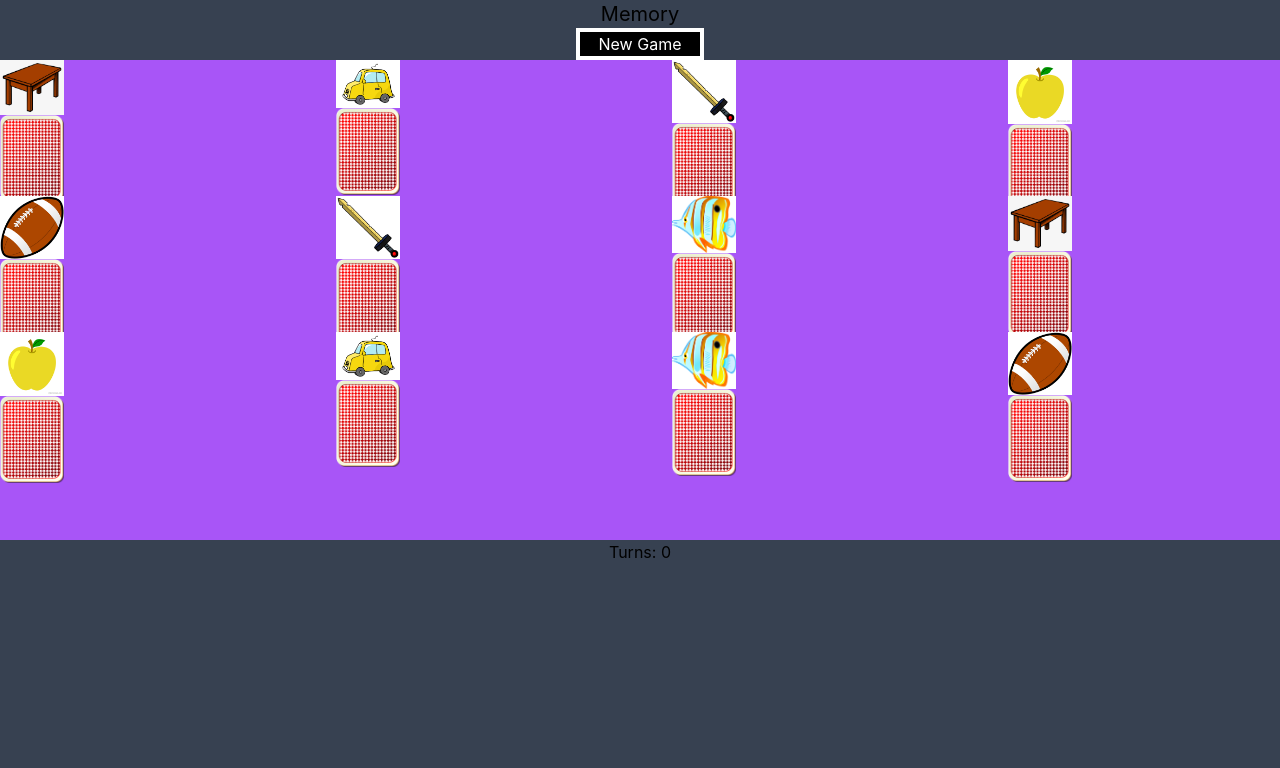
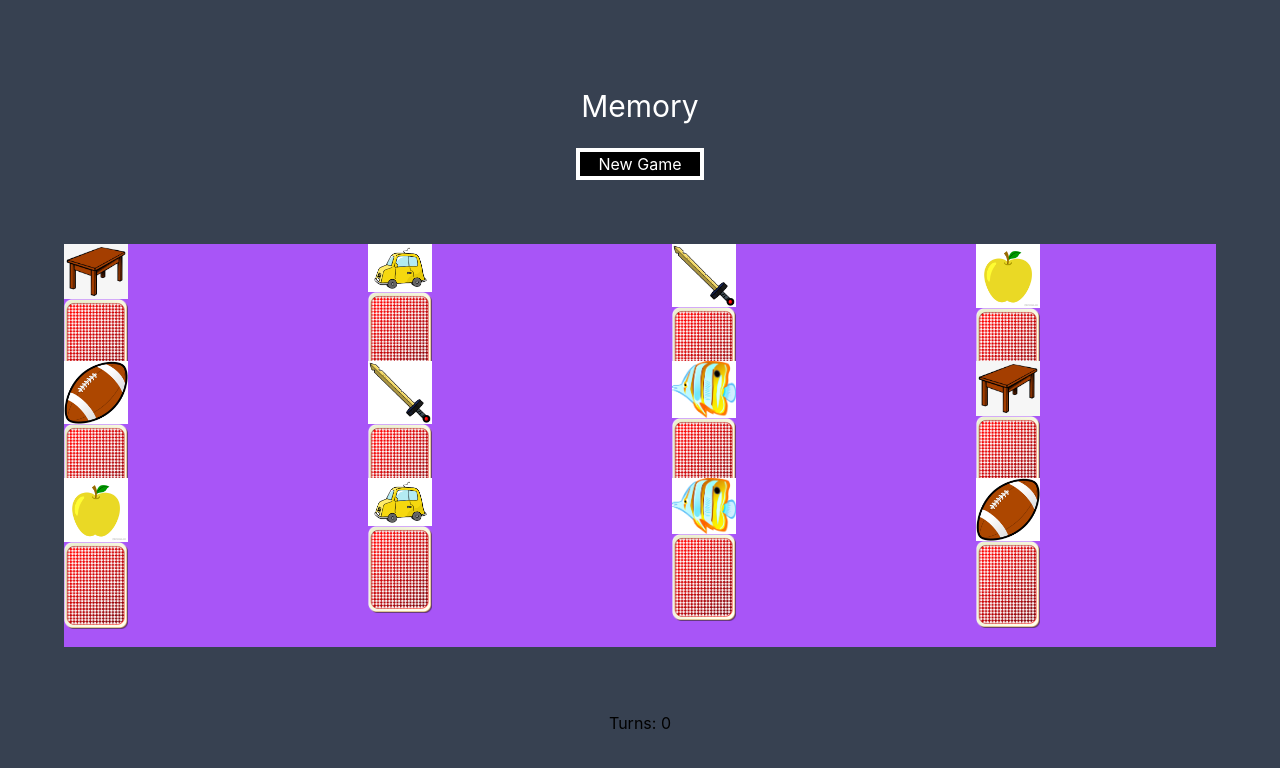
Before and after one commit to Garrett-In-Development/Memory, a React (Create React App) app: page / in a window 1280 px wide. Both pictures are taken after a click on the button "New Game". Shown: the top 768 px of the page. Built offline with nearby package versions, Linux system fonts and the light colour scheme.

Commit message:
Added choosing cards

```diff
--- a/src/App.tsx
+++ b/src/App.tsx
@@ -5,8 +5,8 @@ import FootBall from './football.png';
 import Table from './table.png';
 import Car from './car.png';
 import Fish from './fish.png';
-import { useState } from 'react';
-import { ICards } from "./components/ICard";
+import { useEffect, useState } from 'react';
+import { ICards, ICard } from "./components/ICard";
 
 const cardImages = [
   {"src" : Apple },
@@ -17,32 +17,59 @@ const cardImages = [
   {"src" : Fish }
 ]
 
-
 function App() {
   const [cards, setCards] = useState<ICards>();
   const [turns, setTurns] = useState(0);
+  const [choiceOne, setChoiceOne] = useState<ICard>();
+  const [choiceTwo, setChoiceTwo] = useState<ICard>();
 
   const shuffleCards = () => {
       const shuffledCards: ICards = {
         cards: [...cardImages, ...cardImages]
                 .sort(() => Math.random() - 0.5)
-                .map( card => ({ id: Math.random(), src: card.src }))
+                .map( card => ({ id: Math.random(), src: card.src, matched: false }))
       }
       setCards(shuffledCards);
       setTurns(0);
   }
 
+  const handleChoice = (card: ICard) => {
+    choiceOne ? setChoiceTwo(card) : setChoiceOne(card);
+  }
+
+  useEffect(() => {
+    if (choiceOne && choiceTwo) {
+      if (choiceOne.src === choiceTwo.src) {
+        choiceOne.matched = true;
+        choiceTwo.matched = true;
+        resetTurn();
+      }
+      else {
+        resetTurn();
+      }
+    }
+  }, [choiceOne, choiceTwo]);
+
+  const resetTurn = () => {
+    setChoiceOne(undefined);
+    setChoiceTwo(undefined);
+    setTurns(prevTurns => prevTurns + 1);
+  }
+
   return (
-    <div className="App w-screen h-screen" role="Main">
-      <div className="w-full h-full bg-gray-700 flex flex-col items-center">
-        <h1 className="text-xl">Memory</h1>
+    <div className="w-screen h-screen App" role="Main">
+      <div className="flex flex-col items-center w-full h-full p-16 bg-gray-700">
+        <h1 className="p-6 text-3xl text-white">Memory</h1>
         <button
-          className="w-32 h-8 border-4 border-white bg-black text-white hover:bg-red-500"
+          className="w-32 h-8 text-white bg-black border-4 border-white hover:bg-red-500"
           onClick={shuffleCards}
         >
           New Game
         </button>
-        <GameBoard {...cards}/>
+        <GameBoard
+          {...cards}
+          handleChoice={handleChoice}
+        />
         <h2>Turns: {turns}</h2>
       </div>
     </div>
--- a/src/components/GameBoard.tsx
+++ b/src/components/GameBoard.tsx
@@ -1,17 +1,26 @@
-import { ICard, ICards } from "./ICard";
+import { ICard } from "./ICard";
 import SingleCard  from "./SingleCard";
 
-export default function GameBoard(cards: any) {
-    if(cards.cards === undefined) {
+export default function GameBoard({ ...props }) {
+    const { cards, handleChoice} = props;
+
+    if(cards === undefined) {
         return (
-        <div className="w-full h-3/5 m-16 bg-purple-500">
+        <div className="w-full m-16 bg-purple-500 h-3/5">
         </div>
         );
     }
+
+
+
     return (
-        <div className="w-full h-3/5 bg-purple-500 grid grid-cols-4 grid-rows-4 gap-16">
-            {cards.cards.map( (card: ICard) => (
-                <SingleCard {...card}/>
+        <div className="w-full m-16 bg-purple-500 h-3/5 grid grid-cols-4 grid-rows-4 gap-16">
+            {cards.map( (card: ICard) => (
+                <SingleCard
+                    key={card.id}
+                    card={card}
+                    handleChoice={handleChoice}
+                />
             ))}
         </div>
     );
--- a/src/components/ICard.ts
+++ b/src/components/ICard.ts
@@ -1,6 +1,7 @@
 export interface ICard {
   id: number,
-  src: string
+  src: string,
+  matched: boolean
 }
 
 export interface ICards {
--- a/src/components/SingleCard.tsx
+++ b/src/components/SingleCard.tsx
@@ -1,7 +1,12 @@
 import Back from '../back.png';
 import { ICard } from './ICard';
 
-export default function SingleCard( card: ICard ) {
+export default function SingleCard( { ...props } ) {
+    const { card, handleChoice } = props;
+
+    function handleClick() {
+        handleChoice(card);
+    }
 
     return (
         <div className="w-16 h-16 flex flex-col">
@@ -9,7 +14,11 @@ export default function SingleCard( card: ICard ) {
                 <img src={card.src} alt="front" />
             </div>
             <div className='w-full h-full'>
-                <img src={Back} alt="" />
+                <img
+                    src={Back}
+                    alt="Back"
+                    onClick={handleClick}
+                />
             </div>
         </div>
     );
--- a/tsconfig.json
+++ b/tsconfig.json
@@ -7,7 +7,7 @@
       "./src/*.png",
       "./src/components/*"
     ],
-    "moduleResolution": "bundler",
+    "moduleResolution": "node",
     "strict": true,
     "downlevelIteration": true,
     "skipLibCheck": true,
```
